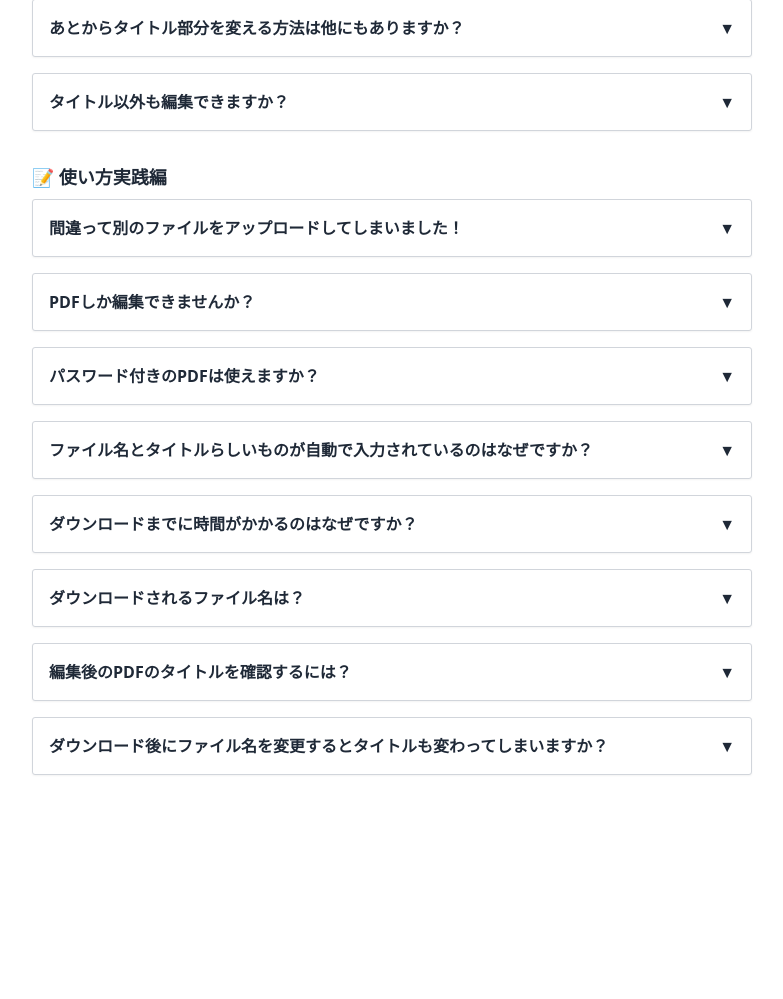
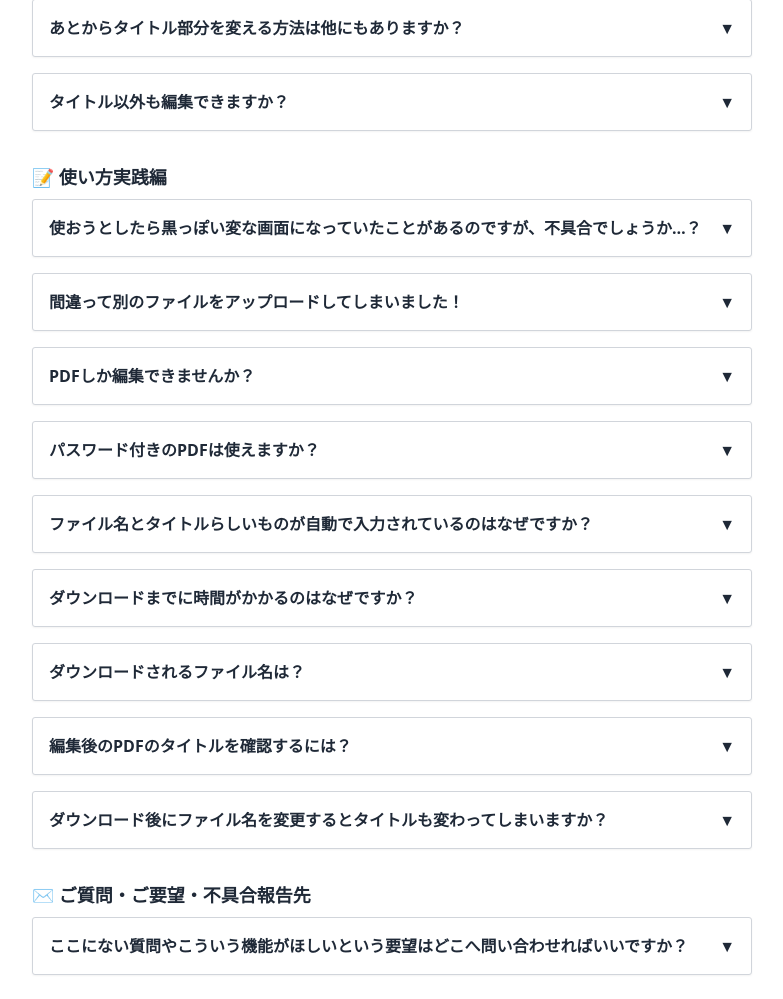
Before and after one commit to y2photo/pdf-metadata-editor, a FastAPI app: page /faq in a window 1280 px wide. Shown: the part 391-1390 px from the top of the page, without its empty margins (248-1031 px from the left). Before the commit the page ends 1166 px from the top, so only its background shows below. Run offline with FastAPI, Linux system fonts and the light colour scheme; some libraries are stand-ins or nearby versions.

Commit message:
質問、問い合わせ先追加、

```diff
--- a/templates/faq.html
+++ b/templates/faq.html
@@ -3,6 +3,7 @@
 <head>
   <meta charset="UTF-8">
   <meta name="viewport" content="width=device-width, initial-scale=1.0">
+  <meta name="robots" content="noindex, nofollow">
   <title>FAQ | PDFメタデータ編集ツール</title>
   <link rel="stylesheet" href="/static/css/style.css">
   <link rel="icon" type="image/x-icon" href="/favicon.ico">
@@ -92,6 +93,18 @@
 
           <div class="faq-item bg-white border border-gray-300 shadow-sm p-4">
             <button class="faq-question text-left w-full font-semibold text-base" onclick="toggleFaq(this)">
+              使おうとしたら黒っぽい変な画面になっていたことがあるのですが、不具合でしょうか…？
+            </button>
+            <div class="faq-answer mt-2 text-sm hidden">
+              <img src="/static/img/reboot.png" alt="スリープ後の起動画面" title="スリープ後の起動画面" style="width: 900px;"><br>
+              このような感じの画面ではなかったでしょうか。<br>
+              利用しているサーバーの仕様で、15分アクセスが無いとスリープ状態に入り、再度アクセスする際に<br>
+              このような画面になります。数分待てばアプリの画面に切り替わります。<br>
+            </div>
+          </div>
+
+          <div class="faq-item bg-white border border-gray-300 shadow-sm p-4">
+            <button class="faq-question text-left w-full font-semibold text-base" onclick="toggleFaq(this)">
               間違って別のファイルをアップロードしてしまいました！
             </button>
             <div class="faq-answer mt-2 text-sm hidden">
@@ -172,6 +185,23 @@
         </div>
       </div>
 
+      <div>
+        <h2 class="text-lg font-semibold mb-2">✉️ ご質問・ご要望・不具合報告先</h2>
+        <div class="space-y-4">
+
+          <div class="faq-item bg-white border border-gray-300 shadow-sm p-4">
+            <button class="faq-question text-left w-full font-semibold text-base" onclick="toggleFaq(this)">
+              ここにない質問やこういう機能がほしいという要望はどこへ問い合わせればいいですか？
+            </button>
+            <div class="faq-answer mt-2 text-sm hidden">
+              学術情報ソリューション事業部　営業企画統括部　営業企画部　駒形夕香<br>
+              <a href="mailto:yuka.komagata@maruzen.co.jp?subject=【PDFメタデータ編集アプリについて】問い合わせ">yuka.komagata@maruzen.co.jp</a><br>
+              へお願いします。
+            </div>
+          </div>
+        </div>
+      </div>
+
     </div>
   </div>
 
```
Also changed, not shown: static/img/reboot.png (added).
